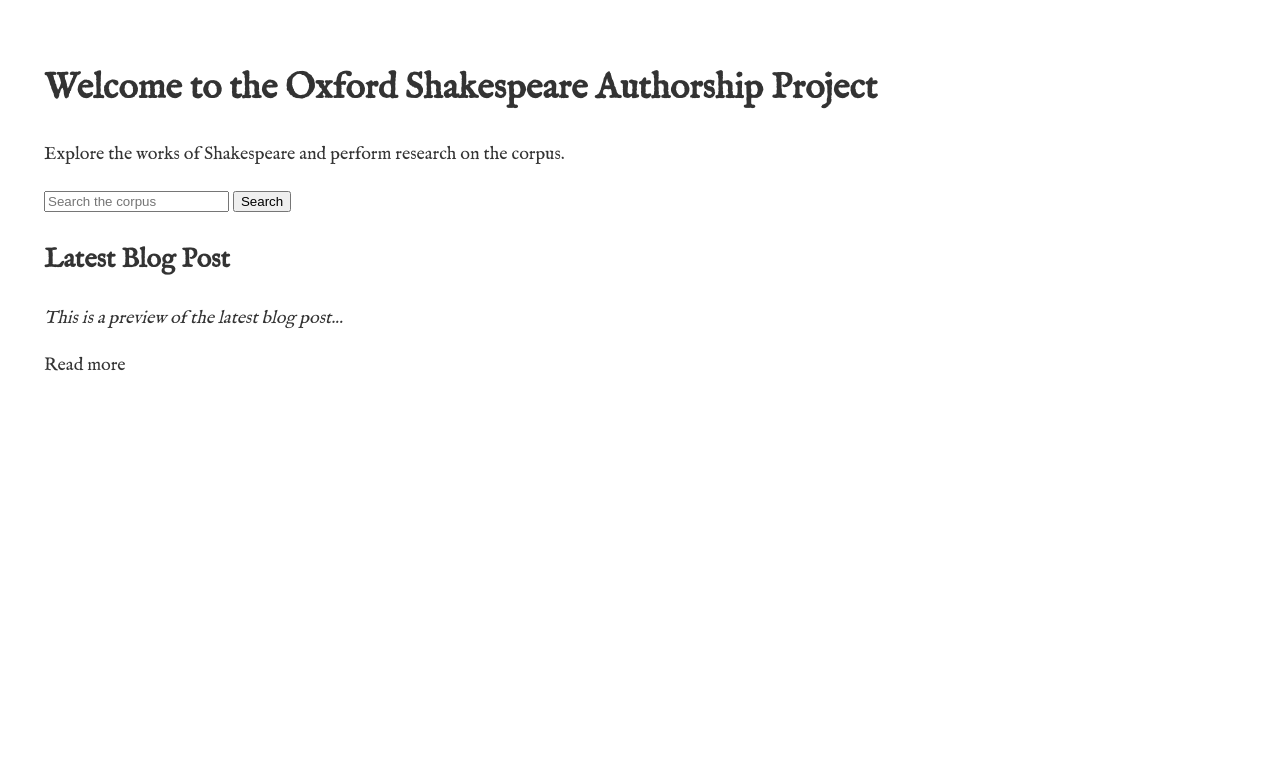
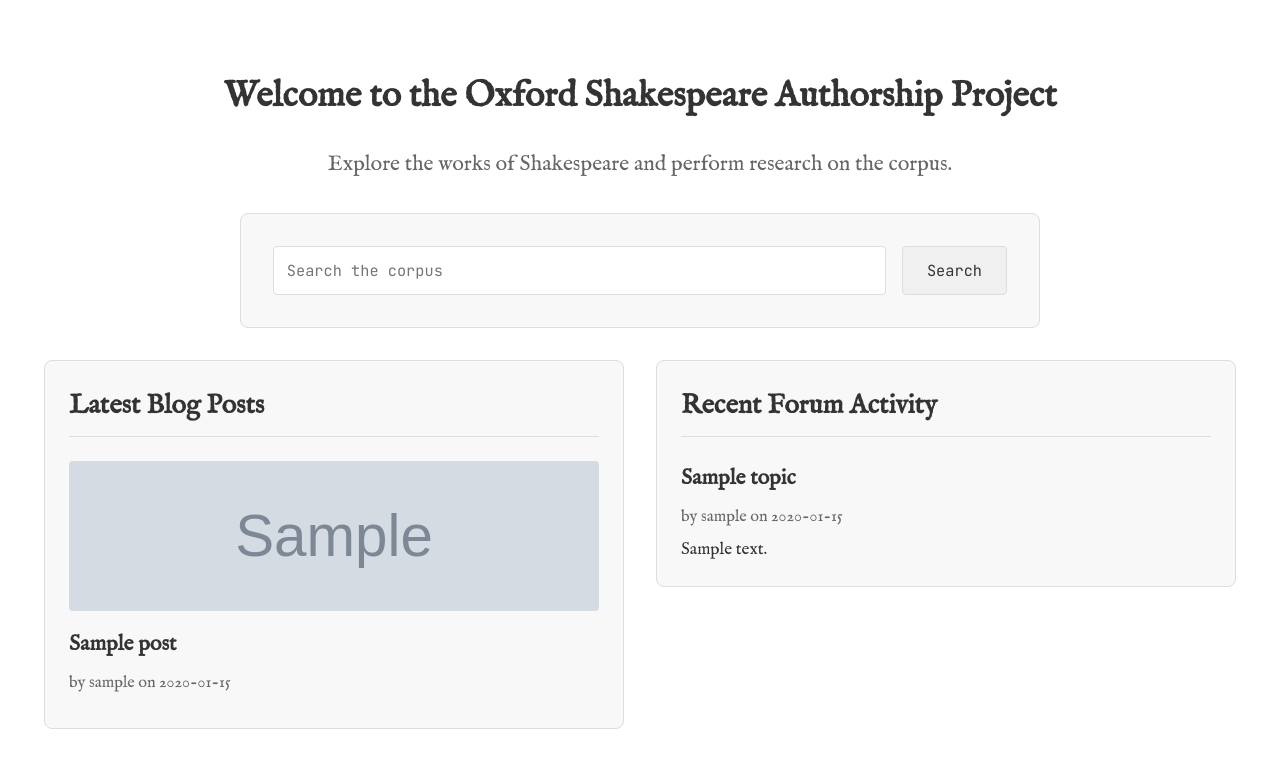
Before and after one commit to habsul-rignyr/oxfordShakespeareResearch, a Flask app: page / in a window 1280 px wide. Shown: the part 93-866 px from the top of the page. Before the commit the page ends 464 px from the top, so only its background shows below. Run offline with Flask 3, Linux system fonts and the light colour scheme; tables that the repository leaves empty hold one stand-in row (values such as "Sample post"); grey boxes marked "Sample" are stand-in pictures; parts of the project's set-up code (start-up, migrations or seed data) failed here and were passed over; some libraries are stand-ins or nearby versions.

Commit message:
update styling for home page and plays

```diff
--- a/routes/main.py
+++ b/routes/main.py
@@ -1,16 +1,49 @@
 import os
+import re
 from xml.etree import ElementTree as ET
 from flask import render_template, request, abort
 from models import db
 from models.work import Work
+from models.blog import BlogPost
+from models.forum import Topic
 from normalization import normalize_text
 from rapidfuzz.fuzz import partial_ratio, token_set_ratio
+import html
+
+def strip_html_tags(text):
+    """Remove HTML tags and decode HTML entities from text"""
+    if not text:
+        return ""
+    # First remove HTML tags
+    clean_text = re.compile('<.*?>').sub(' ', text)
+    # Decode HTML entities like &nbsp; &quot; etc.
+    clean_text = html.unescape(clean_text)
+    # Replace multiple spaces with single space
+    clean_text = ' '.join(clean_text.split())
+    return clean_text
 
 
 def register_routes(app):
     @app.route('/')
     def home():
-        return render_template("home.html")
+        # Get the 3 most recent blog posts
+        recent_posts = BlogPost.query.filter_by(published=True) \
+            .order_by(BlogPost.created_at.desc()) \
+            .limit(3).all()
+
+        # Get the 3 most recent forum topics
+        recent_topics = Topic.query.order_by(Topic.created_at.desc()) \
+            .limit(3).all()
+
+        # Clean the forum content
+        for topic in recent_topics:
+            topic.clean_content = strip_html_tags(topic.content)
+            if len(topic.clean_content) > 150:
+                topic.clean_content = topic.clean_content[:150] + "..."
+
+        return render_template("home.html",
+                               recent_posts=recent_posts,
+                               recent_topics=recent_topics)
 
     @app.route('/search')
     def search():
--- a/static/css/base.css
+++ b/static/css/base.css
@@ -3,10 +3,11 @@
 @import 'fonts.css?v=1';
 @import 'layout.css?v=1';
 @import 'forms.css?v=1';
-@import 'forum.css?v=1';  /* Added version parameter */
+@import 'forum.css?v=1';
 @import 'blog.css?v=1';
 @import 'auth.css?v=1';
 @import 'profile.css?v=1';
+@import 'play.css?v=1';
 
 /* Base styles */
 body {
@@ -32,8 +33,197 @@ a:hover {
     padding: 2em;
 }
 
-/* Responsive base styles */
-@media (max-width: 480px) {
+/* Homepage Header */
+.home-header {
+    text-align: center;
+    margin: 2rem 0;
+}
+
+.home-header h1 {
+    margin-bottom: 0.5rem;
+}
+
+.subtitle {
+    font-size: 1.2em;
+    color: var(--stage-direction-color);
+    margin-bottom: 2rem;
+}
+
+/* Search Area */
+.search-container {
+    max-width: 800px;
+    margin: 0 auto 2rem auto;
+}
+
+.search-box {
+    background-color: var(--nav-bg);
+    border: 1px solid var(--nav-border);
+    border-radius: 8px;
+    padding: 2rem;
+}
+
+.search-form {
+    display: flex;
+    gap: 1rem;
+}
+
+.search-form input[type="text"] {
+    flex: 1;
+    padding: 0.8rem;
+    border: 1px solid var(--nav-border);
+    border-radius: 4px;
+    background-color: var(--bg-color);
+    color: var(--text-color);
+    font-size: 0.85em;
+    font-family: 'JetBrains Mono', monospace;
+}
+
+.search-form button {
+    padding: 0.8rem 1.5rem;
+    background-color: var(--button-bg);
+    color: var(--button-text);
+    border: 1px solid var(--nav-border);
+    border-radius: 4px;
+    cursor: pointer;
+    font-size: 0.85em;
+    font-family: 'JetBrains Mono', monospace;
+}
+
+.search-form button:hover {
+    background-color: var(--link-hover);
+    color: white;
+}
+
+/* Homepage Content Layout */
+.home-content {
+    display: grid;
+    grid-template-columns: 1fr 1fr;
+    gap: 2rem;
+    max-width: 1200px;
+    margin: 0 auto;
+}
+
+.content-box {
+    background-color: var(--nav-bg);
+    border: 1px solid var(--nav-border);
+    border-radius: 8px;
+    padding: 1.5rem;
+}
+
+.content-box h2 {
+    margin-top: 0;
+    margin-bottom: 1.5rem;
+    padding-bottom: 0.5rem;
+    border-bottom: 1px solid var(--nav-border);
+}
+
+/* Blog Preview Styles */
+.blog-preview {
+    margin-bottom: 1.5rem;
+    padding-bottom: 1.5rem;
+    border-bottom: 1px solid var(--nav-border);
+}
+
+.blog-preview:last-child {
+    margin-bottom: 0;
+    padding-bottom: 0;
+    border-bottom: none;
+}
+
+.blog-preview-image {
+    margin-bottom: 1rem;
+    border-radius: 4px;
+    overflow: hidden;
+}
+
+.blog-preview-image img {
+    width: 100%;
+    height: 150px;
+    object-fit: cover;
+    display: block;
+}
+
+.blog-preview-content h3 {
+    margin: 0 0 0.5rem 0;
+    font-size: 1.2em;
+}
+
+.blog-preview h3 a {
+    color: var(--text-color);
+    text-decoration: none;
+}
+
+.blog-preview h3 a:hover {
+    color: var(--link-hover);
+}
+
+/* Forum Preview Styles */
+.topic-preview {
+    margin-bottom: 1.5rem;
+    padding-bottom: 1.5rem;
+    border-bottom: 1px solid var(--nav-border);
+}
+
+.topic-preview:last-child {
+    margin-bottom: 0;
+    padding-bottom: 0;
+    border-bottom: none;
+}
+
+.topic-preview h3 {
+    margin: 0 0 0.5rem 0;
+    font-size: 1.2em;
+}
+
+.topic-preview h3 a {
+    color: var(--text-color);
+    text-decoration: none;
+}
+
+.topic-preview h3 a:hover {
+    color: var(--link-hover);
+}
+
+.post-meta, .topic-meta {
+    color: var(--stage-direction-color);
+    font-size: 0.9em;
+    margin-bottom: 0.5rem;
+}
+
+.topic-excerpt {
+    margin: 0.5rem 0 0 0;
+    line-height: 1.4;
+    color: var(--text-color);
+    font-size: 0.95em;
+}
+
+/* Flash Messages */
+.flash-message {
+    padding: 1rem;
+    margin-bottom: 1rem;
+    border-radius: 4px;
+    background-color: var(--nav-bg);
+    border: 1px solid var(--nav-border);
+}
+
+/* Responsive Design */
+@media (max-width: 768px) {
+    .home-content {
+        grid-template-columns: 1fr;
+    }
+
+    .search-form {
+        flex-direction: column;
+    }
+
+    .search-form button {
+        width: 100%;
+    }
+
+    .search-container {
+        margin: 0 1rem 2rem 1rem;
+    }
+
     .content {
         padding: 1em;
     }
--- a/templates/home.html
+++ b/templates/home.html
@@ -3,15 +3,66 @@
 {% block title %}Shakespeare Authorship Project{% endblock %}
 
 {% block content %}
-<h1>Welcome to the Oxford Shakespeare Authorship Project</h1>
-<p>Explore the works of Shakespeare and perform research on the corpus.</p>
+<div class="home-header">
+    <h1>Welcome to the Oxford Shakespeare Authorship Project</h1>
+    <p class="subtitle">Explore the works of Shakespeare and perform research on the corpus.</p>
+</div>
 
-<form action="/search" method="get">
-    <input type="text" name="query" placeholder="Search the corpus">
-    <button type="submit">Search</button>
-</form>
+<div class="search-container">
+    <div class="search-box">
+        <form action="/search" method="get" class="search-form">
+            <input type="text" name="query" placeholder="Search the corpus">
+            <button type="submit">Search</button>
+        </form>
+    </div>
+</div>
 
-<h2>Latest Blog Post</h2>
-<p><em>This is a preview of the latest blog post...</em></p>
-<a href="/blog/latest">Read more</a>
+<div class="home-content">
+    <div class="left-column">
+        <div class="content-box">
+            <h2>Latest Blog Posts</h2>
+            {% if recent_posts %}
+                {% for post in recent_posts %}
+                    <div class="blog-preview">
+                        {% if post.header_image %}
+                        <div class="blog-preview-image">
+                            <a href="{{ url_for('blog_post', slug=post.slug) }}">
+                                <img src="{{ url_for('static', filename='header_images/' + post.header_image) }}"
+                                     alt="{{ post.title }}">
+                            </a>
+                        </div>
+                        {% endif %}
+                        <div class="blog-preview-content">
+                            <h3><a href="{{ url_for('blog_post', slug=post.slug) }}">{{ post.title }}</a></h3>
+                            <div class="post-meta">
+                                by {{ post.author.username }} on {{ post.created_at.strftime('%Y-%m-%d') }}
+                            </div>
+                        </div>
+                    </div>
+                {% endfor %}
+            {% else %}
+                <p>No blog posts yet.</p>
+            {% endif %}
+        </div>
+    </div>
+
+    <div class="right-column">
+        <div class="content-box">
+            <h2>Recent Forum Activity</h2>
+            {% if recent_topics %}
+                {% for topic in recent_topics %}
+                    <div class="topic-preview">
+                        <h3><a href="{{ url_for('forum.topic', topic_id=topic.id) }}">{{ topic.title }}</a></h3>
+                        <div class="topic-meta">
+                            by {{ topic.user.username }} on {{ topic.created_at.strftime('%Y-%m-%d') }}
+                        </div>
+                        <p class="topic-excerpt">{{ topic.clean_content }}</p>
+                    </div>
+                {% endfor %}
+            {% else %}
+                <p>No recent forum activity.</p>
+            {% endif %}
+        </div>
+    </div>
+</div>
 {% endblock %}
--- a/templates/play.html
+++ b/templates/play.html
@@ -1,6 +1,7 @@
 {% extends "base.html" %}
 
 {% block content %}
+<div class="play-container">
     <h1>{{ play_title }}</h1>
 
     <details class="character-mappings">
@@ -40,4 +41,5 @@
             {% endfor %}
         {% endfor %}
     </div>
+</div>
 {% endblock %}
```
Also changed, not shown: static/css/home.css (added, +150 -0 lines), static/css/play.css (added, +88 -0 lines). Lines whose indentation alone changed are shown as unchanged.
